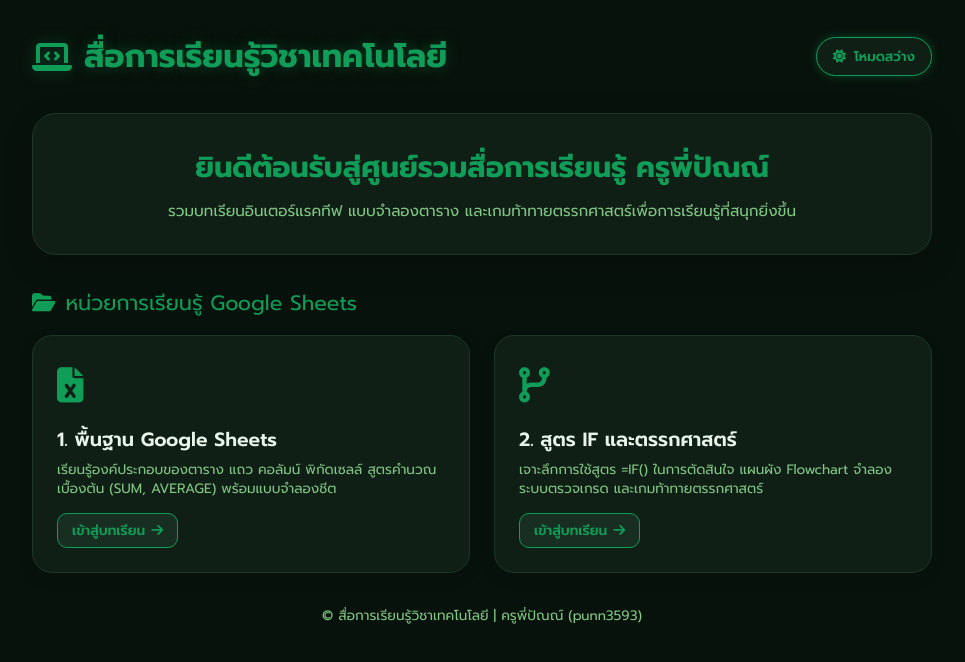
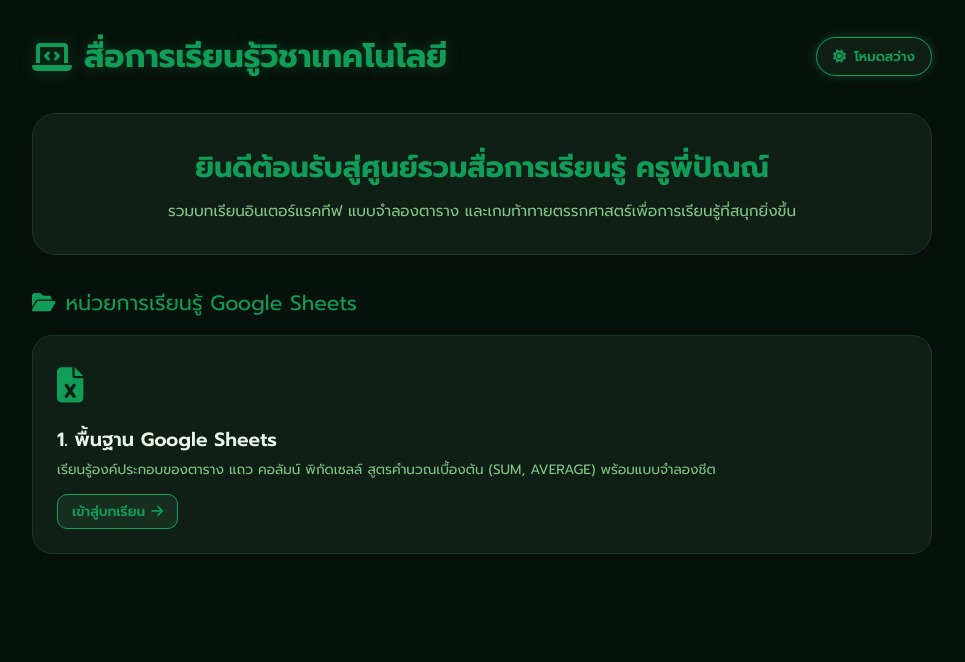
Before and after one commit to punn3593/technology, a plain HTML site: page index.html in a window 1280 px wide. Shown: the whole page, without its empty margins (158-1123 px from the left). Drawn offline with Linux system fonts and the light colour scheme.

Commit message:
Update index.html

```diff
--- a/index.html
+++ b/index.html
@@ -256,7 +256,7 @@
             </a>
 
             <!-- Link 2: googlesheet2if.html -->
-            <a href="googlesheet2if.html" class="card-link">
+            <!-- a href="googlesheet2if.html" class="card-link">
                 <div>
                     <div class="card-icon"><i class="fa-solid fa-code-branch"></i></div>
                     <div class="card-title">2. สูตร IF และตรรกศาสตร์</div>
```
